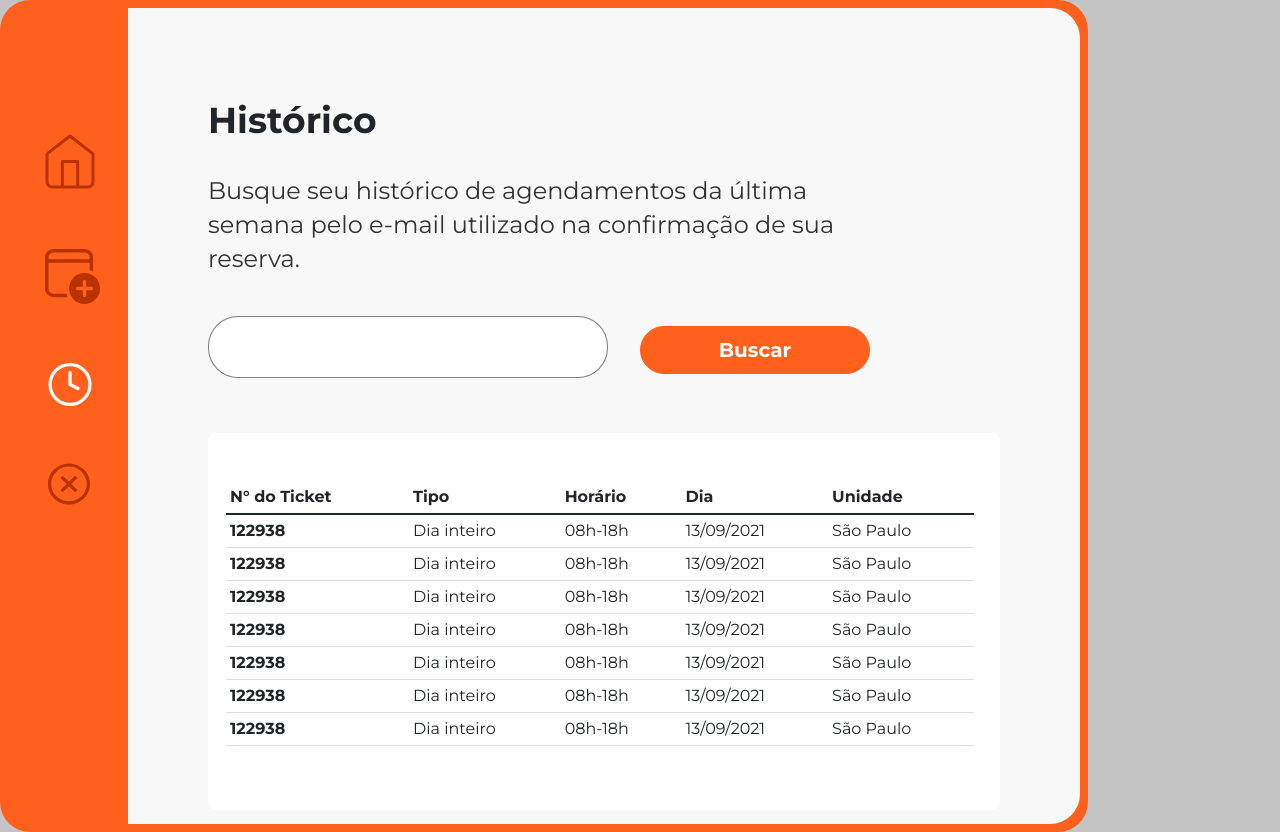
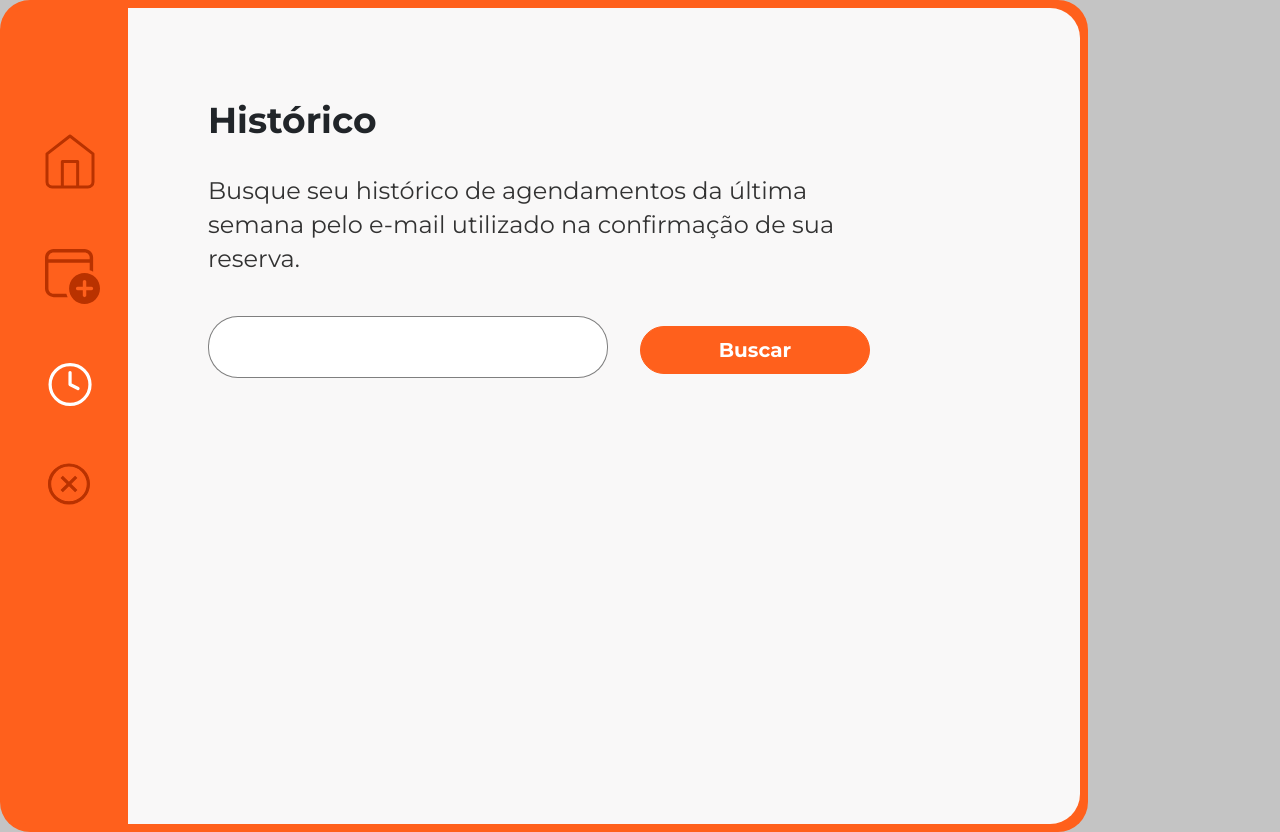
Before and after one commit to Kaue-G/Sistema-Agendamento, a React (Create React App) app: page /history in a window 1280 px wide. Built offline with nearby package versions, Linux system fonts and the light colour scheme.

Commit message:
History action

```diff
--- a/src/pages/History/components/ResultTable/index.tsx
+++ b/src/pages/History/components/ResultTable/index.tsx
@@ -1,67 +1,32 @@
+import { Booking } from 'core/utils/Types';
 import './style.scss'
 
-const ResultTable = () => {
+type Props = {
+    bookings: Booking[];
+}
+
+const ResultTable = ({bookings} : Props) => {
     return <div className="result-container">
-        <table className="table table-hover table-sm">
+        <table className="table table-hover table-sm table-borderless">
             <thead>
                 <tr>
                     <th scope="col">N° do Ticket</th>
-                    <th scope="col">Tipo</th>
+                    <th scope="col">Tipo de agendamento</th>
                     <th scope="col">Horário</th>
-                    <th scope="col">Dia</th>
+                    <th scope="col">Data</th>
                     <th scope="col">Unidade</th>
                 </tr>
             </thead>
             <tbody>
-                <tr>
-                    <th scope="row">122938</th>
-                    <td>Dia inteiro</td>
-                    <td>08h-18h</td>
-                    <td>13/09/2021</td>
-                    <td>São Paulo</td>
-                </tr>
-                <tr>
-                    <th scope="row">122938</th>
-                    <td>Dia inteiro</td>
-                    <td>08h-18h</td>
-                    <td>13/09/2021</td>
-                    <td>São Paulo</td>
-                </tr>
-                <tr>
-                    <th scope="row">122938</th>
-                    <td>Dia inteiro</td>
-                    <td>08h-18h</td>
-                    <td>13/09/2021</td>
-                    <td>São Paulo</td>
-                </tr>
-                <tr>
-                    <th scope="row">122938</th>
-                    <td>Dia inteiro</td>
-                    <td>08h-18h</td>
-                    <td>13/09/2021</td>
-                    <td>São Paulo</td>
-                </tr>
-                <tr>
-                    <th scope="row">122938</th>
-                    <td>Dia inteiro</td>
-                    <td>08h-18h</td>
-                    <td>13/09/2021</td>
-                    <td>São Paulo</td>
-                </tr>
-                <tr>
-                    <th scope="row">122938</th>
-                    <td>Dia inteiro</td>
-                    <td>08h-18h</td>
-                    <td>13/09/2021</td>
-                    <td>São Paulo</td>
-                </tr>
-                <tr>
-                    <th scope="row">122938</th>
-                    <td>Dia inteiro</td>
-                    <td>08h-18h</td>
-                    <td>13/09/2021</td>
-                    <td>São Paulo</td>
-                </tr>
+                {bookings.map(b => (
+                    <tr key={b.id}>
+                        <th scope="row">{b.id}</th>
+                        <td>{b.begin === 8 && b.end === 18 ? 'Dia inteiro':'Reunião'}</td>
+                        <td>{`${b.begin}h - ${b.end}h`}</td>
+                        <td>{b.moment}</td>
+                        <td>{b.officeName}</td>
+                    </tr>
+                ))}
             </tbody>
         </table>
     </div>
--- a/src/pages/History/index.tsx
+++ b/src/pages/History/index.tsx
@@ -1,7 +1,25 @@
+import doRequest from 'core/utils/Requests';
+import { Booking } from 'core/utils/Types';
+import { useState } from 'react';
+import { toast } from 'react-toastify';
 import '../Cancel/style.scss'
 import ResultTable from './components/ResultTable';
 
 const History = () => {
+    const [email,setEmail] = useState('');
+    const [booking,setBooking] = useState<Booking[]>();
+
+    const handleOnChange = (e: React.ChangeEvent<HTMLInputElement>) => {
+        setEmail(e.target.value)
+    }
+
+    const getBookingInfo = () => {
+        doRequest({url: `/offices/bookings`, params: {email: email}})
+        .then(r => setBooking(r.data))
+        .catch(() => toast.error('Nenhum usuário com esse email'))
+
+    }
+
 
     return (
         <div className="cancel-container">
@@ -10,10 +28,13 @@ const History = () => {
                 <p>Busque seu histórico de agendamentos da última semana pelo e-mail utilizado na confirmação de sua reserva.</p>
             </div>
             <div className="action-cancel">
-                <input type="text" />
-                <button className="btn btn-primary btn-lg">Buscar</button>
+                <input type="text" value={email} onChange={handleOnChange}/>
+                <button className="btn btn-primary btn-lg" onClick={getBookingInfo}>Buscar</button>
             </div>
-            <ResultTable/>
+            {booking && (
+                <ResultTable bookings={booking}/>
+            )}
+
         </div>
     )
 }
```
Also changed, not shown: src/core/utils/Types.ts (+12 -0 lines).
